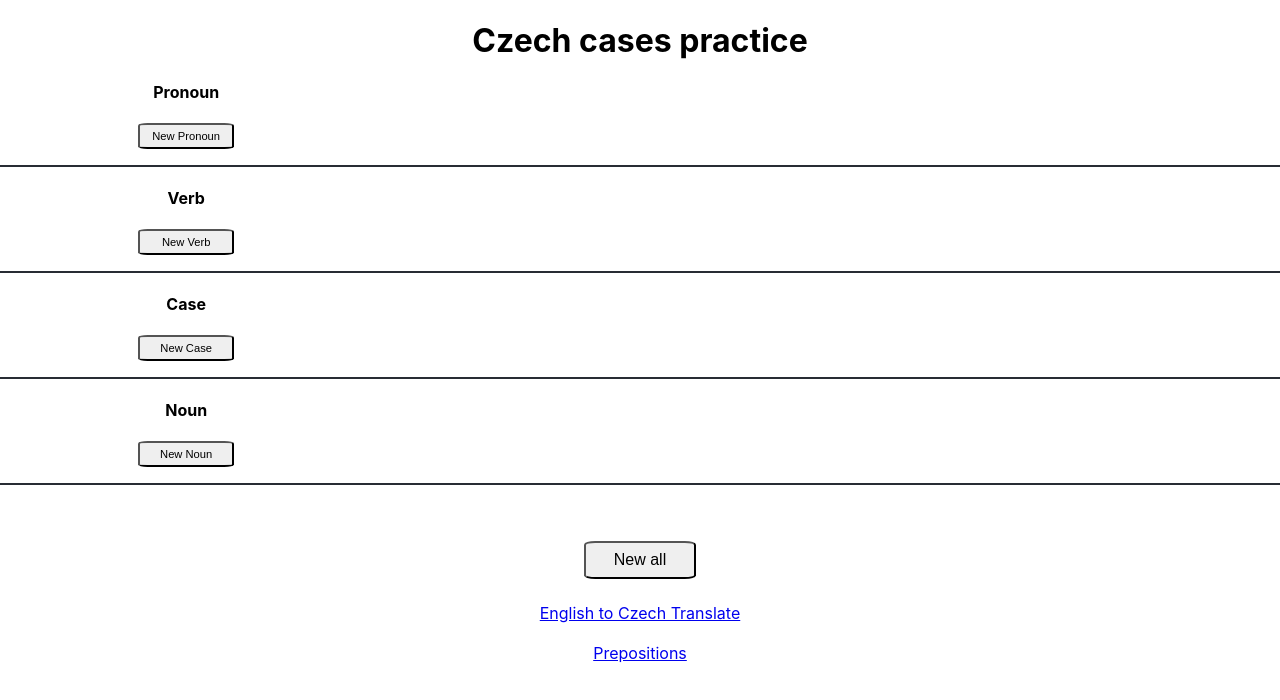
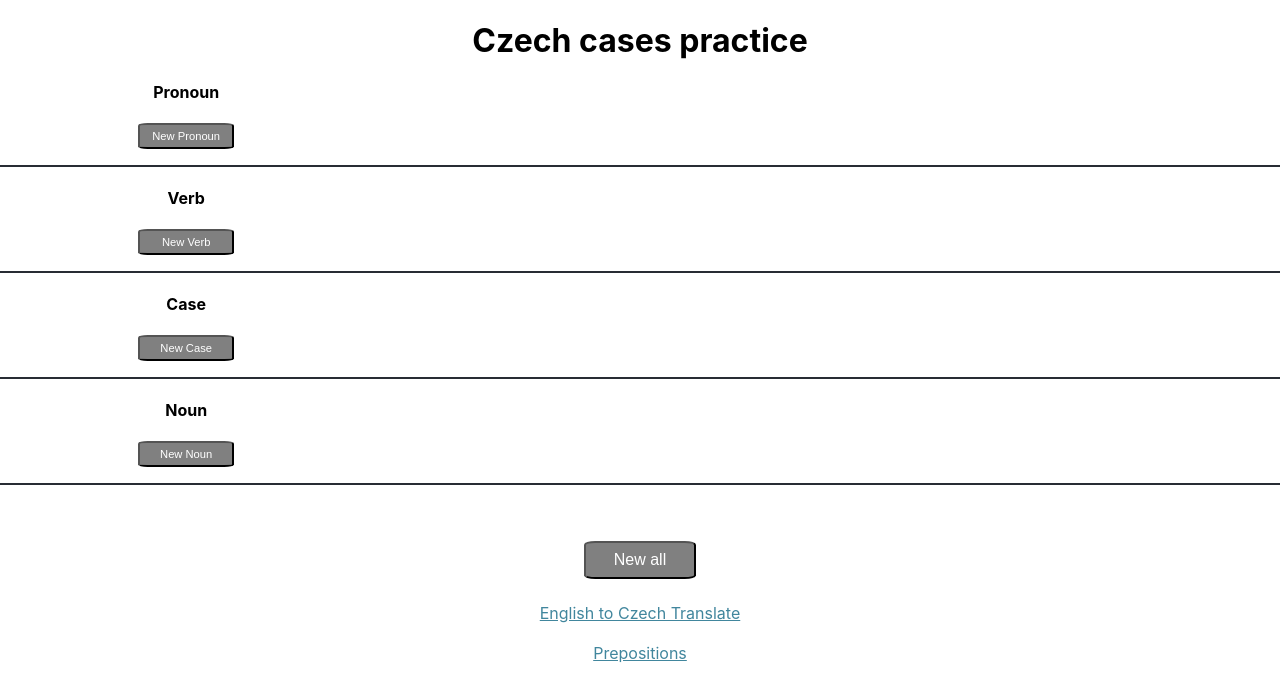
Before and after one commit to garciazapiain/czech-cases-practice, a React (Create React App) app: page / in a window 1280 px wide. Shown: the top 700 px of the page. Built offline with nearby package versions, Linux system fonts and the light colour scheme.

Commit message:
button color changes

```diff
--- a/src/App.css
+++ b/src/App.css
@@ -1,5 +1,9 @@
 h1{
   margin-bottom:0;
+}
+
+a{
+  color:#41869d
 }
 
 .App {
@@ -75,6 +79,8 @@ h1{
   padding: 0.3rem;
   width: 6rem;
   font-size: 0.7rem;
+  color:white;
+  background-color: grey;
 }
 
 .hints{
@@ -101,6 +107,8 @@ h1{
   border-radius: 10%;
   width: 7rem;
   font-size: 1rem;
+  background-color: grey;
+  color:white;
 }
 
 .buttonHints {
@@ -110,6 +118,7 @@ h1{
   background-color: #41869d;
   width: 7rem;
   font-size: 1rem;
+  color:white;
 }
 
 .buttonAnswers {
@@ -119,6 +128,7 @@ h1{
   background-color: #41869d;
   width: 7rem;
   font-size: 1rem;
+  color:white;
 }
 
 .linksSection{
```
